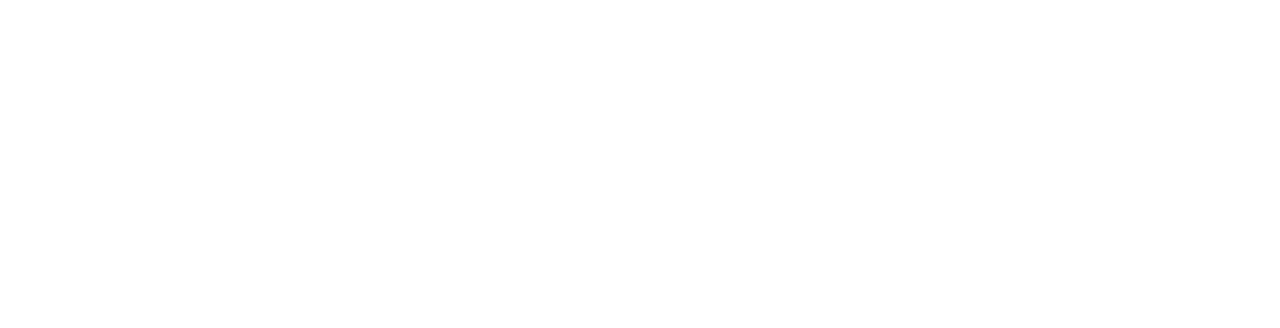
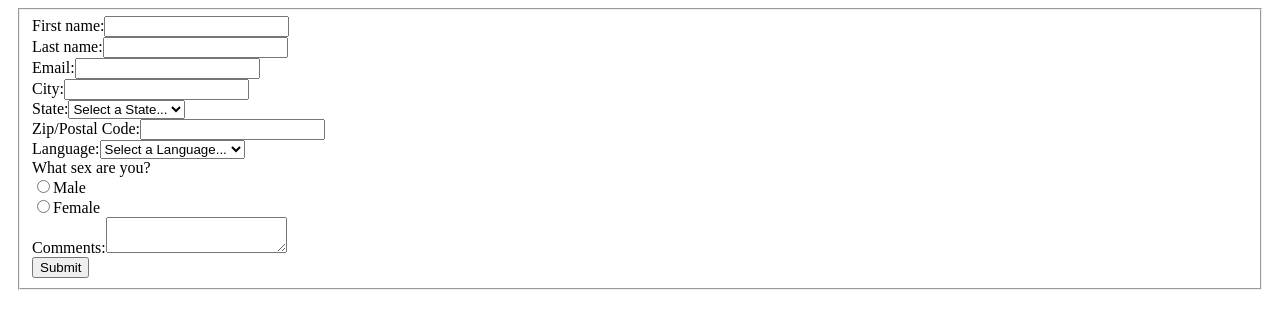
Before and after one commit to Lakneswaran/Basic-form-angular, an Angular app in the folder basic-form-angular-/: page / in a window 1280 px wide. Shown: the top 328 px of the page. Built offline with nearby package versions, Linux system fonts and the light colour scheme.

Commit message:
with class state and language working

```diff
--- a/basic-form-angular-/src/app/app.component.html
+++ b/basic-form-angular-/src/app/app.component.html
@@ -0,0 +1,90 @@
+<!DOCTYPE html>
+<html lang="en">
+<head>
+    <meta charset="UTF-8">
+    <meta http-equiv="X-UA-Compatible" content="IE=edge">
+    <meta name="viewport" content="width=device-width, initial-scale=1.0">
+    <title>Document</title>
+</head>
+<body>
+
+    <form novalidate action="_submit" method="post" accept-charset="utf-8">
+        <fieldset>
+            <div id="_fname" class="form-group">
+                <label class=control-label for="fname">First name:</label>
+                <input type="text" name="fname" id="fname" class="form-control">
+            </div>
+            <div id="_lname" class="form-group">
+                <label class=control-label for="lname">Last name:</label>
+                <input type="text" name="lname" id="lname" class="form-control">
+            </div>
+            <div id="_email" class="form-group">
+                <label class=control-label for="email">Email:</label>
+                <input type="email" name="email" id="email" autocorrect="off" autocapitalize="off" class="form-control">
+            </div>
+            <div id="_city" class="form-group">
+                <label class=control-label for="city">City:</label>
+                <input type="text" name="city" id="city" class="form-control">
+            </div>
+            <div id="_state" class="form-group">
+                <label class=control-label for="state">State:</label>
+                    <select name="state" id="state" class="form-control">
+                    <option value="" selected="selected">Select a State...</option>
+                    <option *ngFor="let state of states"
+                            [value]="state">
+                            {{ state }}
+                    </option>
+
+                    <!-- <option value="AN">Antwerpen</option>
+                    <option value="BUR">Brussel</option>
+                    <option value="BR">Brugge</option>
+                    ...
+                    <option value="LB">Limburg</option>
+                    <option value="LU">Luven</option> -->
+                </select>
+            </div>
+            <div id="_zip" class="form-group">
+                <label class=control-label for="zip">Zip/Postal Code:</label>
+                <input type="text" name="zip" id="zip" class="form-control">
+            </div>
+            <div id="_language" class="form-group">
+                <label class=control-label for="country">Language:</label>
+                <select name="country" id="country" class="form-control">
+                    <option value="">Select a Language...</option>
+                    <option *ngFor="let lang of langs"
+                            [value]="lang">
+                            {{ lang }}
+                    </option>
+                    <!-- <option value="HT" selected="selected">HTML </option> -->
+                    <!-- <option value="CS">CSS</option>
+                    <option value="JS">Java Script</option>
+                    <option value=" ">---------------</option>
+                    <option value="PHP">PHP </option>
+                    <option value="J">JAVA </option>
+                    ...
+                    <option value="ANG">Angular</option>
+                    <option value="RY">RUBY</option> -->
+                </select>
+            </div>
+            <label for="sex">What sex are you?</label>
+            <div id="_sex" class="radio">
+                <label for="male"><input type="radio" name="sex" value="male" id="male">Male</label>
+            </div>
+
+            <div id="_sex" class="radio">
+                <label for="female"><input type="radio" name="sex" value="female" id="female">Female</label>
+            </div>
+            <div id="_comments" class="form-group">
+                <label class=control-label for="comments">Comments:</label>
+                <textarea name="comments" id="comments" class="form-control"></textarea>
+            </div>
+            <div id="_submit" class="form-group">
+                <input type="submit" name="submit" value="Submit" id="submit" class="btn">
+            </div>
+        </fieldset>
+        </form>
+
+
+
+</body>
+</html>
--- a/basic-form-angular-/src/app/app.component.ts
+++ b/basic-form-angular-/src/app/app.component.ts
@@ -7,4 +7,19 @@
 })
 export class AppComponent {
   title = 'basic-form-angular';
+  langs: string[] = [
+    'HTML',
+    'JSS',
+    'CSS',
+    'PHP',
+    'Java'
+  ];
+
+  states: string[] = [
+    'Antwerpen',
+    'Brugge',
+    'Brussel',
+    'Not in list'
+  ];
+
 }
--- a/basic-form-angular-/src/app/app.module.ts
+++ b/basic-form-angular-/src/app/app.module.ts
@@ -2,6 +2,7 @@
 import { BrowserModule } from '@angular/platform-browser';
 
 import { AppComponent } from './app.component';
+// import { testing } from './app.component';
 
 @NgModule({
   declarations: [
```
